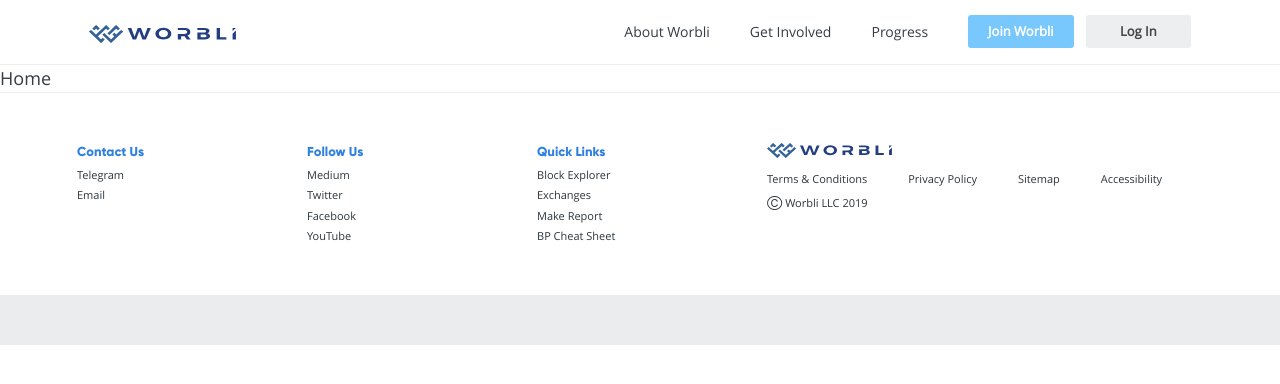
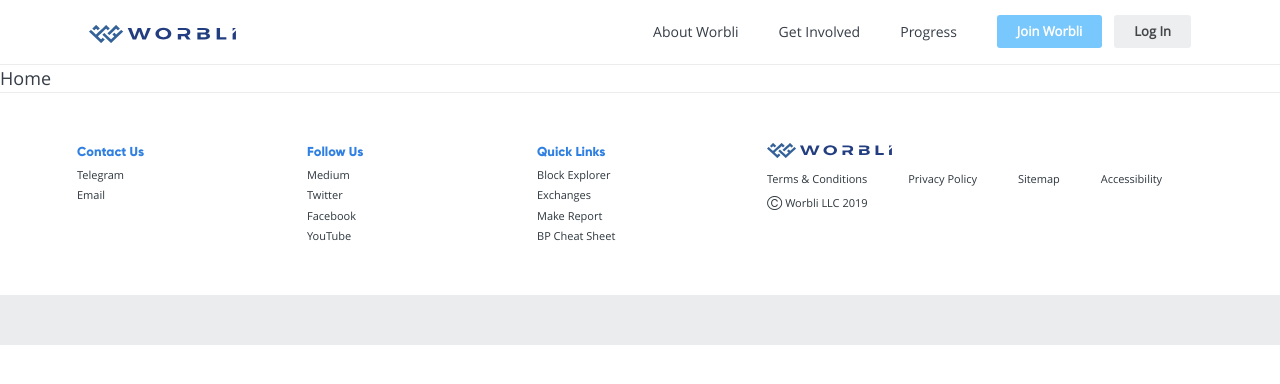
Before and after one commit to agenix/webapp-boilerplate, a React (Create React App) app: page / in a window 1280 px wide. Shown: the top 384 px of the page. Built offline with nearby package versions, Linux system fonts and the light colour scheme.

Commit message:
alignment

```diff
--- a/src/components/join.tsx
+++ b/src/components/join.tsx
@@ -60,7 +60,8 @@
   }
 
   function validateFullName(fullName: string) {
-    if (fullName && fullName.length > 35) return 'Name is too long'
+    if (!fullName) return 'Full name is required';
+    if (fullName.length > 35) return 'Full name is too long';
     return '';
   }
 
--- a/src/scss/components/header.scss
+++ b/src/scss/components/header.scss
@@ -28,7 +28,7 @@
 
         .loggedOut {
             display: grid;
-            grid-template-columns: repeat(2, 1fr);
+            grid-template-columns: repeat(2, auto);
             grid-gap: 12px;
         }
         .loggedIn {
```
